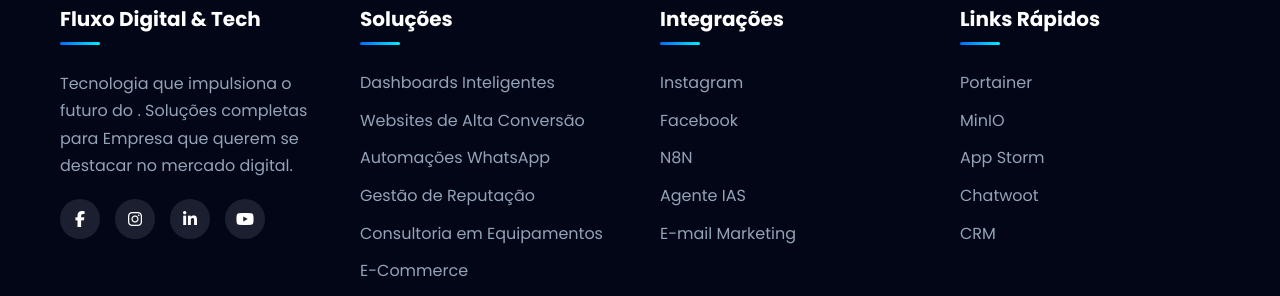
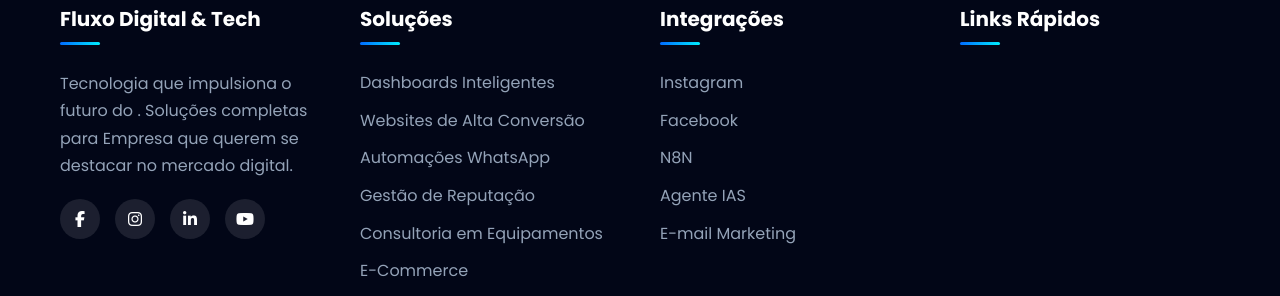
Before and after one commit to cleitonSam/digital, an Angular app: page / in a window 1280 px wide. Shown: the part 8751-9047 px from the top of the page. Built offline with nearby package versions, Linux system fonts and the light colour scheme.

Commit message:
criando site

```diff
--- a/src/app/components/footer/footer.component.html
+++ b/src/app/components/footer/footer.component.html
@@ -35,11 +35,7 @@
         <div class="footer-column">
           <h3>Links Rápidos</h3>
           <ul>
-            <li><a href="https://portainer.storminnovation.com.br" target="_blank">Portainer</a></li>
-            <li><a href="https://minio.storminnovation.com.br" target="_blank">MinIO</a></li>
-            <li><a href="https://app.storminnovation.com.br" target="_blank">App Storm</a></li>
-            <li><a href="https://chatwoot.storminnovation.com.br" target="_blank">Chatwoot</a></li>
-            <li><a href="https://crm.storminnovation.com.br" target="_blank">CRM</a></li>
+
           </ul>
         </div>
       </div>
```
